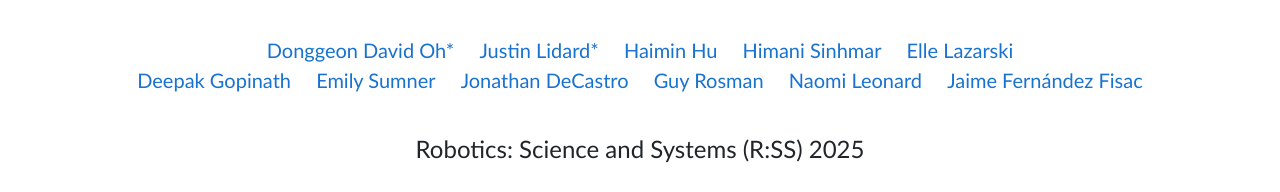
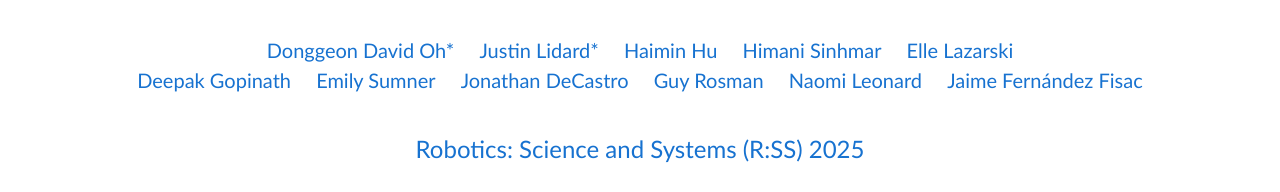
Before and after one commit to safe-racing/safe-racing.github.io, a plain HTML site: page index.html in a window 1280 px wide. Shown: the part 123-315 px from the top of the page. Drawn offline with nearby package versions, Linux system fonts and the light colour scheme; some packages are replaced by stand-ins of ours; a script that the page names is missing.

Commit message:
upto 0422

```diff
--- a/index.html
+++ b/index.html
@@ -96,14 +96,14 @@
 
         <div class="row justify-content-center align-items-center text-center">
             <div class="col-md-12">
-            <h3>
+              <h3>
                 <a href="https://roboticsconference.org/"
                    target="_blank"
                    rel="noopener noreferrer"
-                   style="font-size: 18pt;"></a>
-                  Robotics: Science and Systems (R:SS) 2025
+                   style="font-size: 18pt;">
+                  Robotics: Science and Systems (R:SS) 2025
                 </a>
-            </h3>
+              </h3>
             </div>
         </div>
 
```
